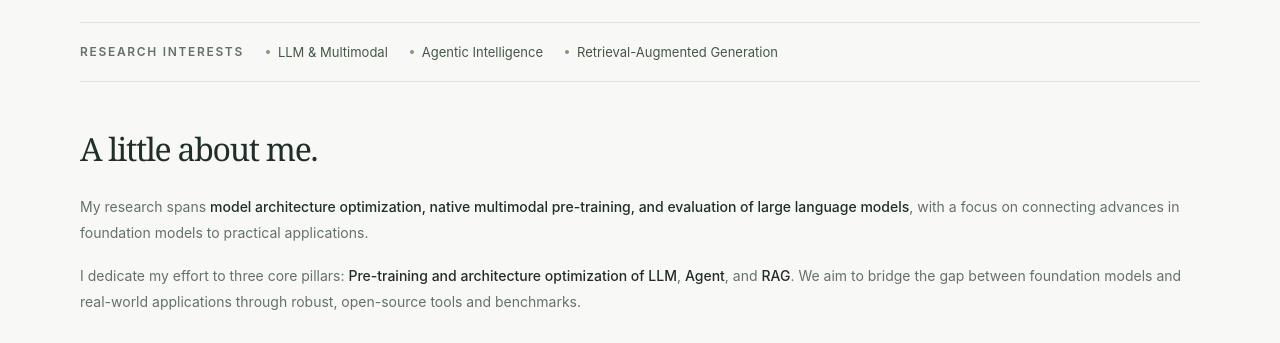
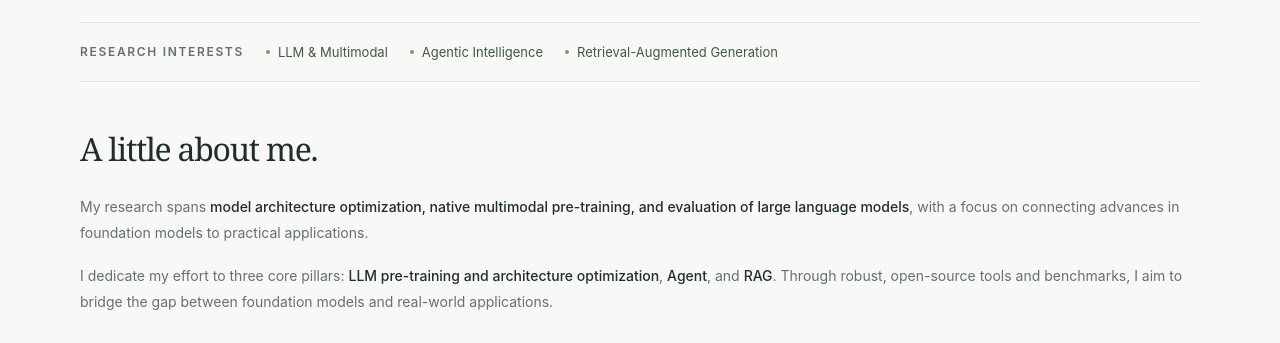
Before and after one commit to endymecy/endymecy.github.io, a plain HTML site: page index.html in a window 1280 px wide. Shown: the part 428-771 px from the top of the page. Drawn offline with Linux system fonts and the light colour scheme.

Commit message:
Update index.html

```diff
--- a/index.html
+++ b/index.html
@@ -378,7 +378,7 @@
       </div>
       <div class="about-content">
         <p>My research spans <strong>model architecture optimization, native multimodal pre-training, and evaluation of large language models</strong>, with a focus on connecting advances in foundation models to practical applications.</p>
-        <p>I dedicate my effort to three core pillars: <strong>Pre-training and architecture optimization of LLM</strong>, <strong>Agent</strong>, and <strong>RAG</strong>. We aim to bridge the gap between foundation models and real-world applications through robust, open-source tools and benchmarks.</p>
+        <p>I dedicate my effort to three core pillars: <strong>LLM pre-training and architecture optimization</strong>, <strong>Agent</strong>, and <strong>RAG</strong>. Through robust, open-source tools and benchmarks, I aim to bridge the gap between foundation models and real-world applications.</p>
         <dl class="research-stats" aria-label="Research and open-source impact">
           <div class="research-stat"><dt data-stat-label="papers">Papers published</dt><dd>50+</dd></div>
           <div class="research-stat"><dt data-stat-label="citations">Google Scholar citations</dt><dd>1,400+</dd></div>
```
